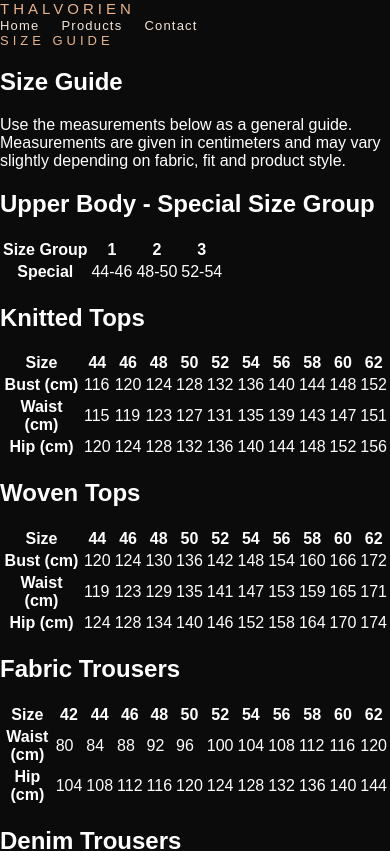
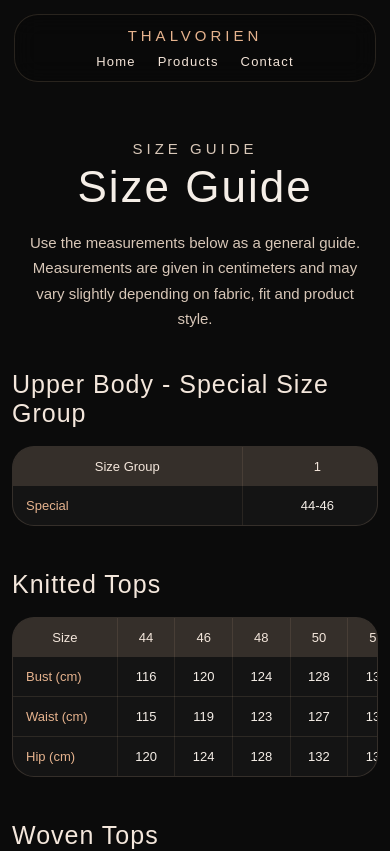
Before and after one commit to Talvorien/thalvorien-site, a Next.js app: page /size-guide in a window 390 px wide. Shown: the top 851 px of the page. Built offline with nearby package versions, Linux system fonts and the light colour scheme.

Commit message:
Add size guide styles

```diff
--- a/app/globals.css
+++ b/app/globals.css
@@ -613,3 +613,158 @@ body {
     line-height: 1.35;
   }
 }
+/* Size Guide Page */
+.sizeGuidePage {
+  min-height: 100vh;
+  background: #0b0b0b;
+  color: #f5eee7;
+  padding-bottom: 90px;
+}
+
+.sizeGuideHeader {
+  width: calc(100% - 96px);
+  margin: 28px auto 0;
+  padding: 14px 24px;
+  display: flex;
+  align-items: center;
+  justify-content: space-between;
+  border: 1px solid rgba(230, 194, 159, 0.14);
+  border-radius: 999px;
+  background: rgba(8, 8, 8, 0.42);
+  backdrop-filter: blur(12px);
+}
+
+.sizeGuideHero {
+  max-width: 860px;
+  margin: 86px auto 56px;
+  padding: 0 24px;
+  text-align: center;
+}
+
+.sizeGuideHero h1 {
+  margin: 0 0 18px;
+  font-size: clamp(44px, 7vw, 82px);
+  font-weight: 400;
+  letter-spacing: 2px;
+}
+
+.sizeGuideHero p {
+  max-width: 760px;
+  margin: 0 auto;
+  color: #d8c7b8;
+  font-size: 17px;
+  line-height: 1.7;
+}
+
+.sizeGuideContent {
+  width: min(1180px, calc(100% - 64px));
+  margin: 0 auto;
+}
+
+.sizeTableBlock,
+.specialSizeBlock {
+  margin-bottom: 56px;
+}
+
+.sizeTableBlock h2,
+.specialSizeBlock h2 {
+  margin: 0 0 18px;
+  color: #f4e7dc;
+  font-size: 30px;
+  font-weight: 400;
+  letter-spacing: 1px;
+}
+
+.sizeTableScroll {
+  overflow-x: auto;
+  border: 1px solid rgba(230, 194, 159, 0.16);
+  border-radius: 22px;
+  background: rgba(255, 255, 255, 0.04);
+}
+
+.sizeTable {
+  width: 100%;
+  min-width: 760px;
+  border-collapse: collapse;
+  color: #f5eee7;
+}
+
+.sizeTable th,
+.sizeTable td {
+  padding: 14px 16px;
+  border-bottom: 1px solid rgba(230, 194, 159, 0.12);
+  border-right: 1px solid rgba(230, 194, 159, 0.10);
+  text-align: center;
+  font-size: 14px;
+  white-space: nowrap;
+}
+
+.sizeTable thead th {
+  background: rgba(230, 194, 159, 0.16);
+  color: #f4e7dc;
+  font-weight: 500;
+}
+
+.sizeTable tbody th {
+  color: #e6b38e;
+  font-weight: 500;
+  text-align: left;
+}
+
+.sizeTable tr:last-child th,
+.sizeTable tr:last-child td {
+  border-bottom: none;
+}
+
+.sizeTable th:last-child,
+.sizeTable td:last-child {
+  border-right: none;
+}
+
+@media (max-width: 620px) {
+  .sizeGuideHeader {
+    width: calc(100% - 28px);
+    margin: 14px auto 0;
+    padding: 12px 14px;
+    flex-direction: column;
+    gap: 10px;
+    border-radius: 24px;
+  }
+
+  .sizeGuideHero {
+    margin: 54px auto 38px;
+    padding: 0 18px;
+  }
+
+  .sizeGuideHero h1 {
+    font-size: 44px;
+  }
+
+  .sizeGuideHero p {
+    font-size: 15px;
+  }
+
+  .sizeGuideContent {
+    width: calc(100% - 24px);
+  }
+
+  .sizeTableBlock,
+  .specialSizeBlock {
+    margin-bottom: 44px;
+  }
+
+  .sizeTableBlock h2,
+  .specialSizeBlock h2 {
+    font-size: 25px;
+  }
+
+  .sizeTable {
+    min-width: 680px;
+  }
+
+  .sizeTable th,
+  .sizeTable td {
+    padding: 12px 13px;
+    font-size: 13px;
+  }
+}
```
